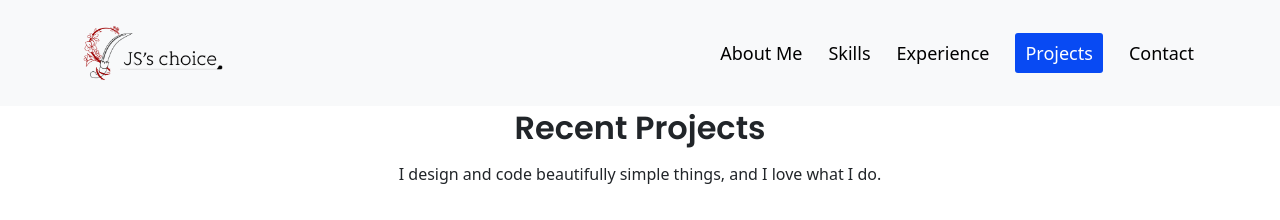
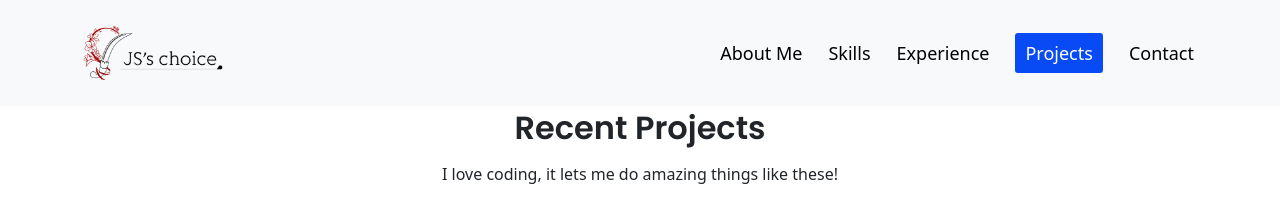
Before and after one commit to SabrinaHuajy/SabrinaHuajy_React_Portfolio, a React (Create React App) app: page /Projects in a window 1280 px wide. Shown: the top 220 px of the page. Built offline with nearby package versions, Linux system fonts and the light colour scheme.

Commit message:
final commit

```diff
--- a/src/pages/Contact.js
+++ b/src/pages/Contact.js
@@ -18,8 +18,8 @@ export default function Contact() {
     e.preventDefault();
     console.log(toSend.from_name, toSend.email, toSend.contact, toSend.message);
 
-    send("service_3xs1c9t", "template_clmihxn", toSend, "_Pnbu7RNVuwRn9mc6"
-    )
+    send("service_unbn6ti", "template_749mqog", toSend, "4G3ogf19aCgMCX2a5")
+
       .then((response) => {
         console.log('SUCCESS!', response.status, response.text);
       })
--- a/src/pages/Projects.js
+++ b/src/pages/Projects.js
@@ -16,7 +16,7 @@ export default function Projects() {
       <section className="PortfolioSection">
       <Container>
           <h2>Recent Projects</h2>
-          <p>I design and code beautifully simple things, and I love what I do.</p>
+          <p>I love coding, it lets me do amazing things like these!</p>
         <Row className="ProjectsList">
         <Col sm="4" className="Project">
           <img src={Project1} alt="rpersonify" />
```
Also changed, not shown: package.json (+6 -4 lines), 1 other file (tests, documents, lock files or other folders).
